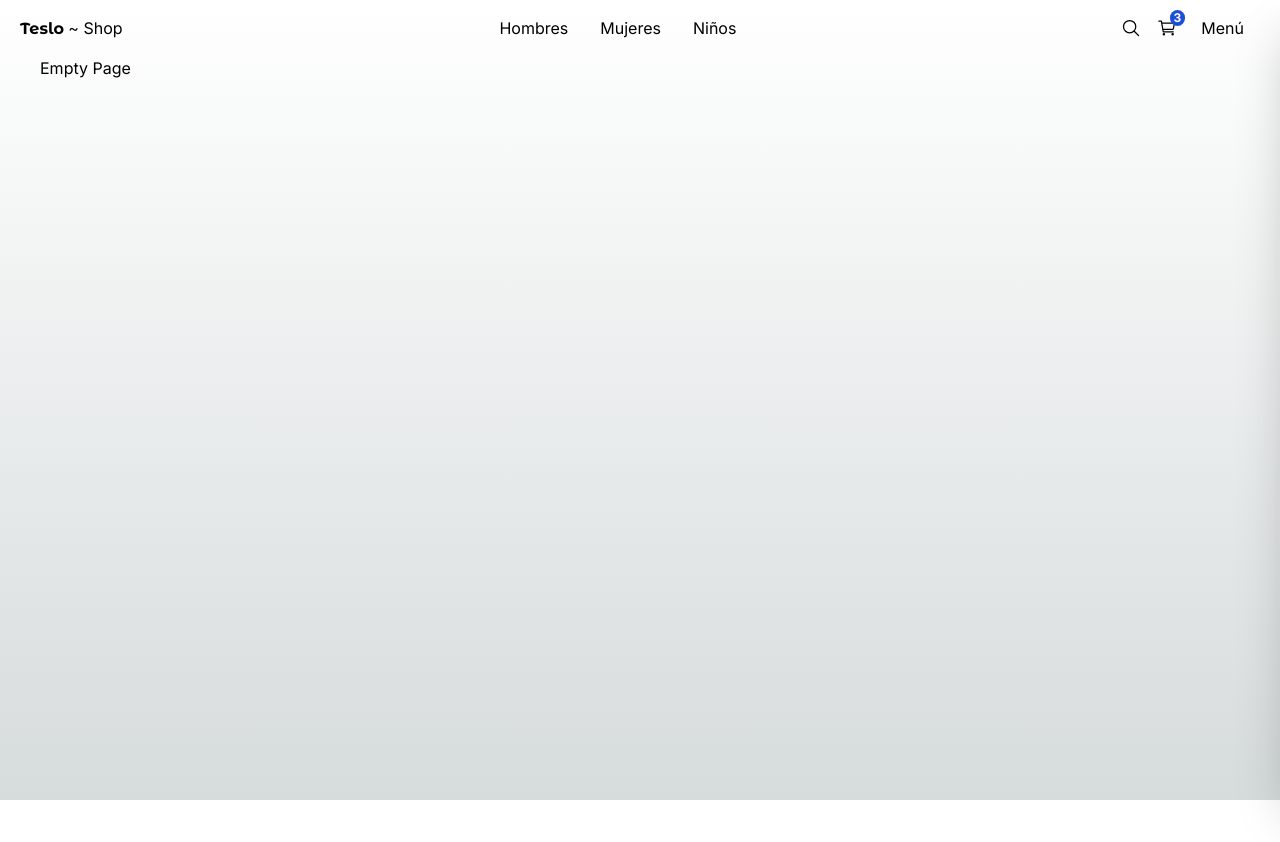
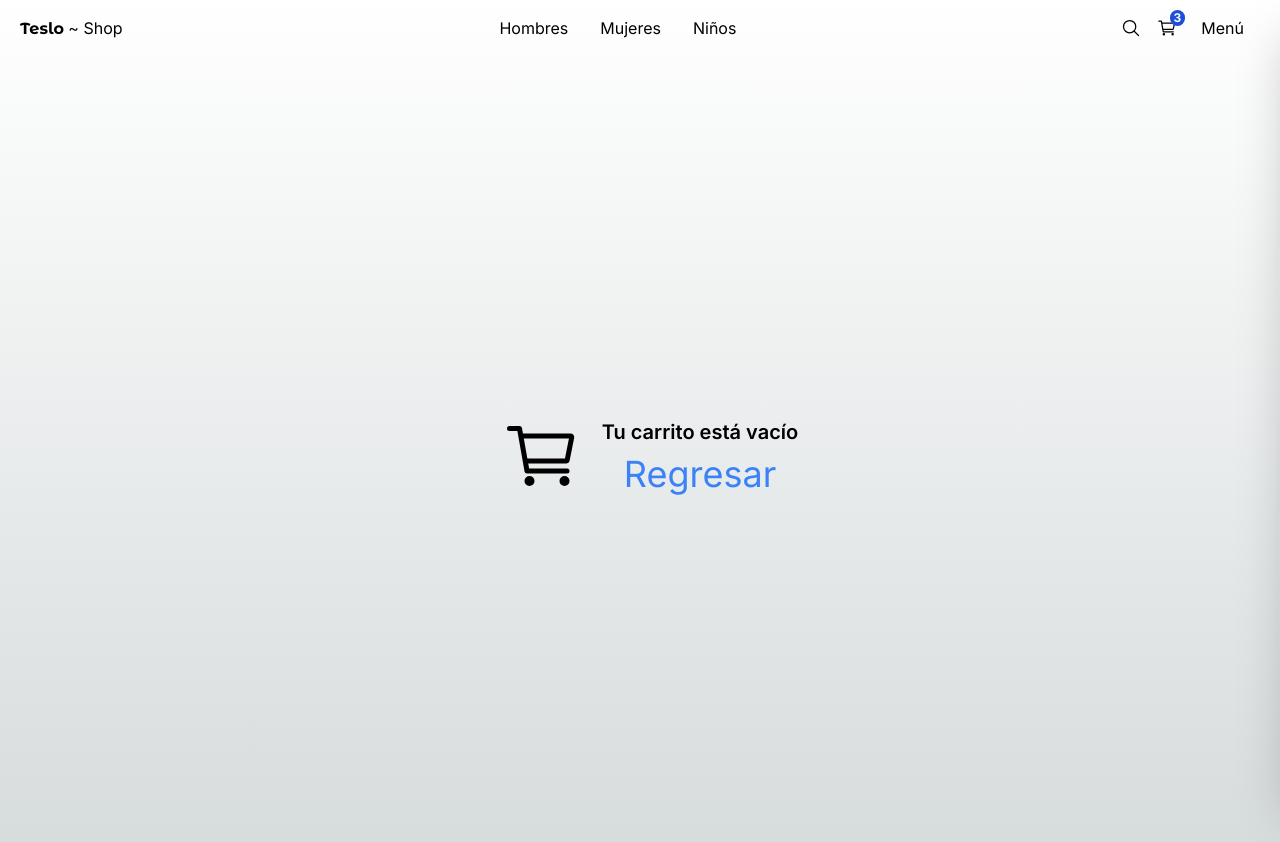
Before and after one commit to leandiazz/teslo-shop, a Next.js app: page /empty in a window 1280 px wide. Shown: the top 842 px of the page. Before the commit the page ends 800 px from the top, so only its background shows below. Built offline with nearby package versions, Linux system fonts and the light colour scheme.

Commit message:
feat: add empty cart page

```diff
--- a/src/app/(shop)/empty/page.tsx
+++ b/src/app/(shop)/empty/page.tsx
@@ -1,7 +1,16 @@
+import Link from "next/link";
+import { IoCartOutline } from "react-icons/io5";
+
 export default function EmptyPage() {
     return (
-        <div>
-            <h1>Empty Page</h1>
+        <div className="flex justify-center items-center h-[800px]">
+            <IoCartOutline size={80} className="mx-5" />
+            <div className="flex flex-col items-center">
+                <h1 className="text-xl font-semibold">Tu carrito está vacío</h1>
+                <Link href="/" className="text-blue-500 mt-2 text-4xl">
+                    Regresar
+                </Link>
+            </div>
         </div>
     );
 }
```
